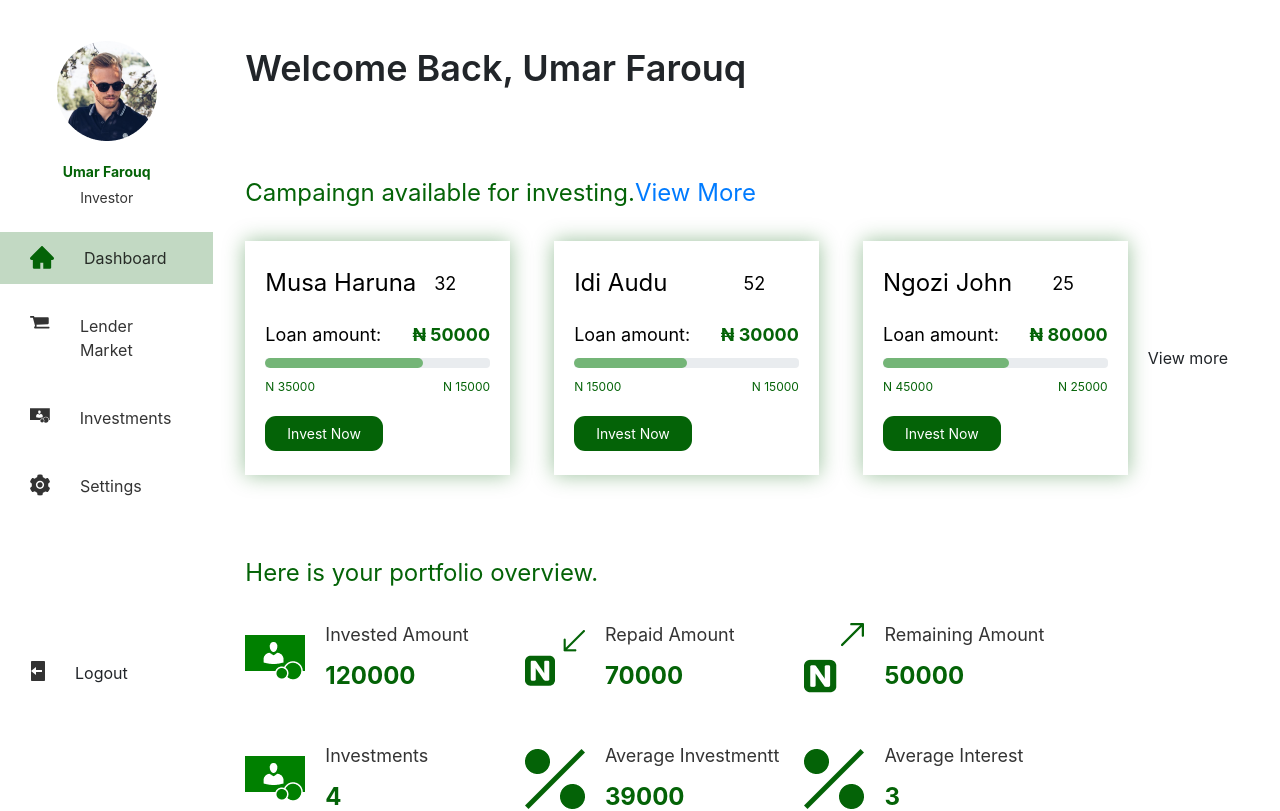
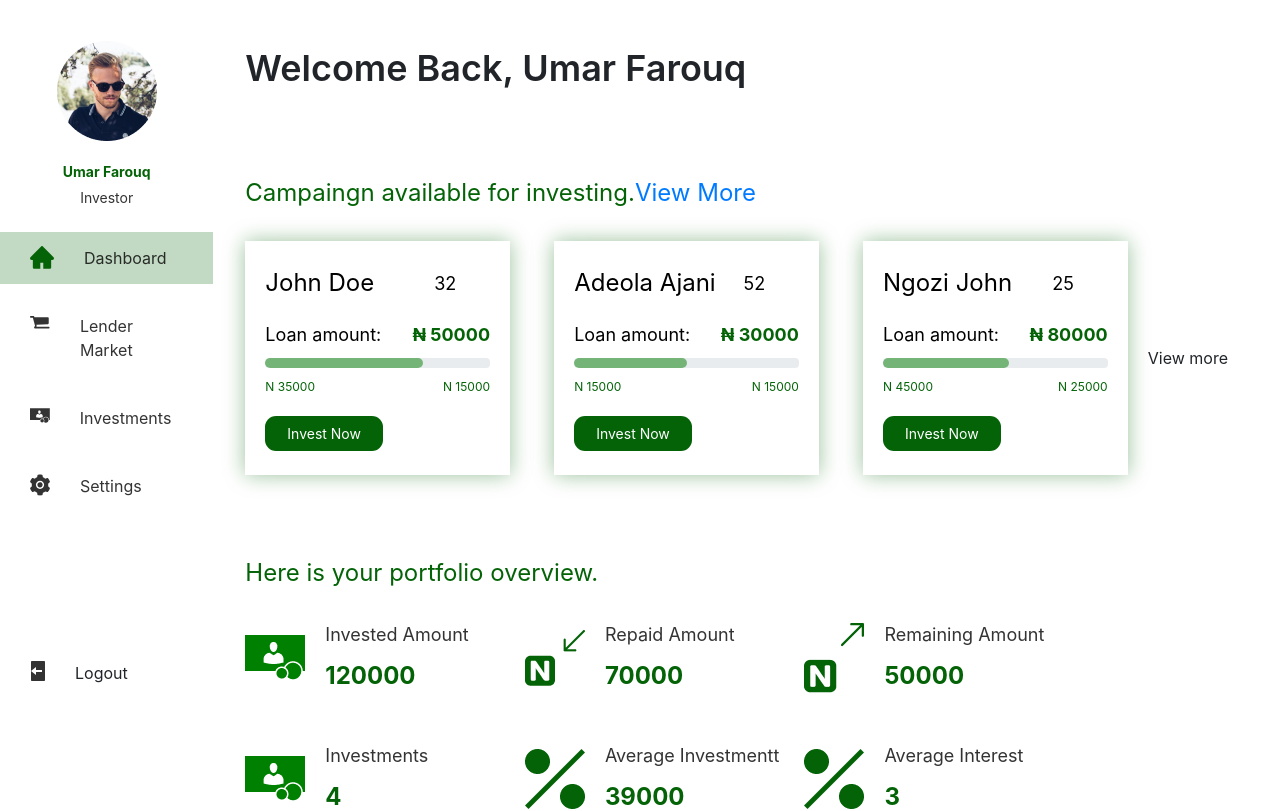
Before and after one commit to Zeeson/FundMyFarms, a React (Create React App) app in the folder fundmyfarm_client/: page /lender/overview in a window 1280 px wide. Shown: the top 811 px of the page. Built offline with nearby package versions, Linux system fonts and the light colour scheme.

Commit message:
UI update

```diff
--- a/fundmyfarm_client/src/lender/screens/LendingMarket.js
+++ b/fundmyfarm_client/src/lender/screens/LendingMarket.js
@@ -10,7 +10,7 @@ import "./LendingMarket.css";
 
 const campaignData = [
   {
-    name: "Musa Haruna",
+    name: "Geoge Leon",
     age: 32,
     loanAmount: 50000,
     currentAmount: 35000,
--- a/fundmyfarm_client/src/lender/screens/Overview.js
+++ b/fundmyfarm_client/src/lender/screens/Overview.js
@@ -12,7 +12,7 @@ import "./Overview.css";
 
 const campaignData = [
   {
-    name: "Musa Haruna",
+    name: "John Doe",
     age: 32,
     loanAmount: 50000,
     currentAmount: 35000,
@@ -20,7 +20,7 @@ const campaignData = [
     currentAmountPer: 70,
   },
   {
-    name: "Idi Audu",
+    name: "Adeola Ajani",
     age: 52,
     loanAmount: 30000,
     currentAmount: 15000,
@@ -44,7 +44,7 @@ const theData = [
     rate: 3,
     term: 10,
     return: 39000,
-    due: "31-09-2021",
+    due: "31-09-2023",
     status: "Active",
   },
   {
@@ -53,7 +53,7 @@ const theData = [
     rate: 3,
     term: 10,
     return: 39000,
-    due: "31-09-2021",
+    due: "31-12-2023",
     status: "Active",
   },
   {
@@ -62,7 +62,7 @@ const theData = [
     rate: 3,
     term: 10,
     return: 39000,
-    due: "31-09-2021",
+    due: "31-12-2022",
     status: "Active",
   },
   {
@@ -71,7 +71,7 @@ const theData = [
     rate: 3,
     term: 10,
     return: 39000,
-    due: "31-09-2021",
+    due: "01-09-2024",
     status: "Active",
   },
 ];
```
